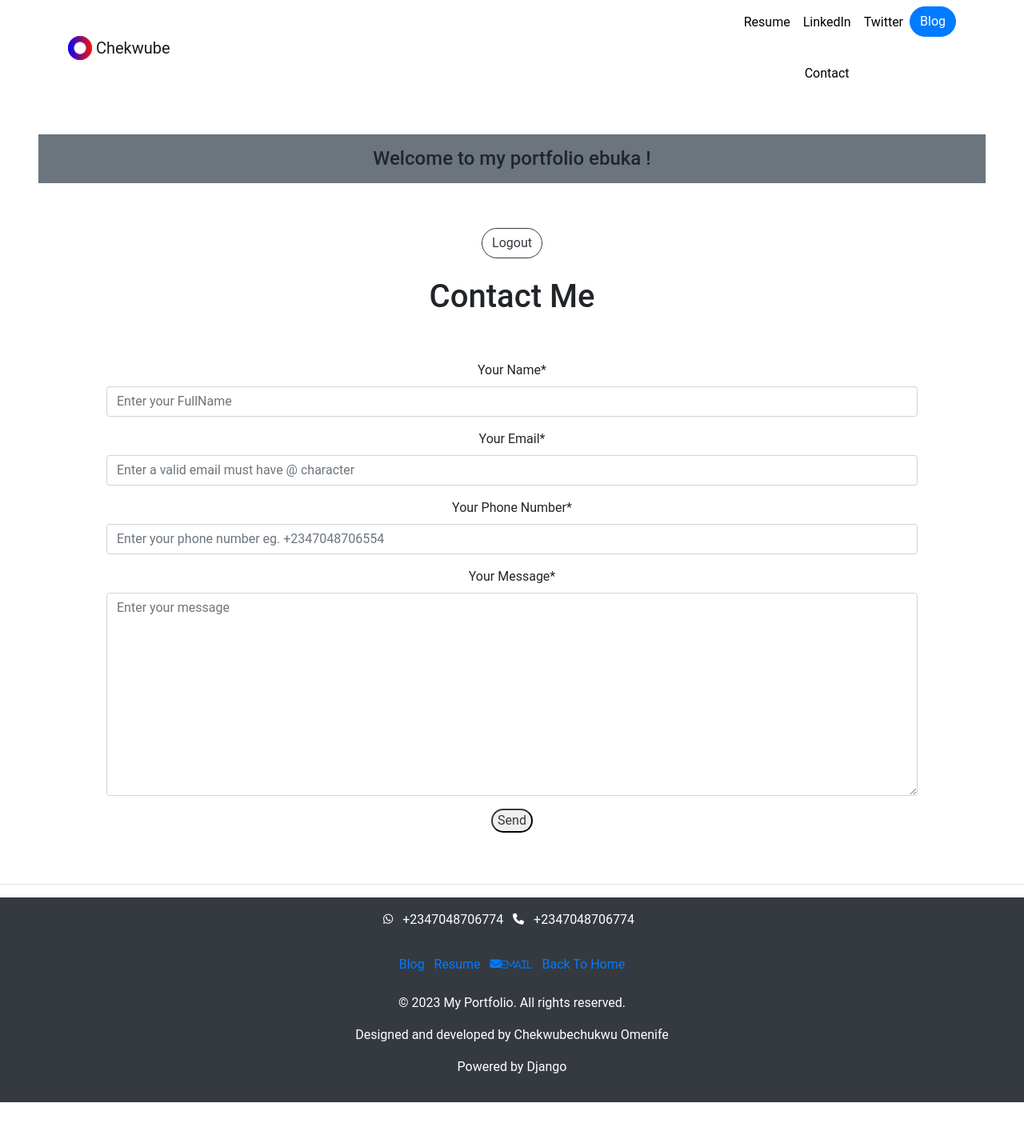
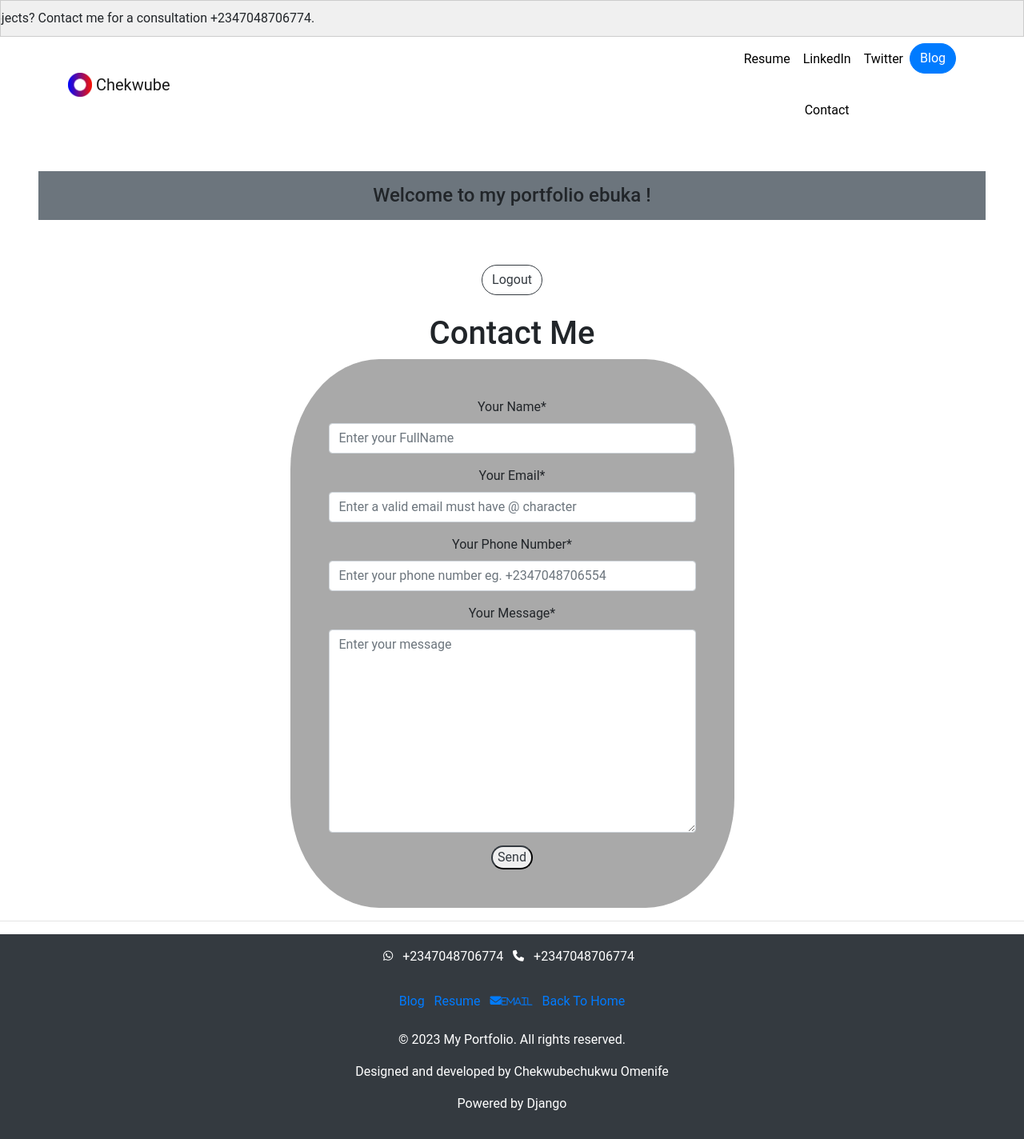
Before and after one commit to Xcheche/personal_portfolio, a Django app: page /contact_me/ in a window 1280 px wide. Shown: the whole page at 80% size. Before the commit the page ends 1378 px from the top, so only its background shows below. Run offline with Django 5.2, Linux system fonts and the light colour scheme; a user stored in the database is signed in; some libraries are stand-ins or nearby versions.

Commit message:
added marquee

```diff
--- a/portfolio/static/portfolio/custom.css
+++ b/portfolio/static/portfolio/custom.css
@@ -79,7 +79,14 @@
   background-color: #ccc;
 
 }
+.contact-form{
+  background-color: darkgrey;
+  margin: auto;
+  width: 50%;
+  height: 100%;
 
+  border-radius: 20%;
+}
 
 
 /* circular image */
@@ -100,3 +107,30 @@
     height: auto;
     display: block;
 }
+
+/* marquese */
+.marquee-container {
+    width: 100%;
+    overflow: hidden;
+    background-color: #f0f0f0;
+    border: 1px solid #ccc;
+    padding: 10px 0;
+    margin: auto;
+}
+
+.marquee {
+    display: inline-block;
+    white-space: nowrap;
+    animation: marquee 25s linear infinite;
+}
+
+@keyframes marquee {
+    0% {
+        transform: translateX(-100%);
+    }
+    100% {
+        transform: translateX(100%);
+    }
+}
+/*
+end of marquese */
--- a/portfolio/templates/portfolio/base.html
+++ b/portfolio/templates/portfolio/base.html
@@ -25,6 +25,13 @@
 </head>
 
 <body>
+    <!--Marquese-->
+                  <div class="marquee-container">
+        <div class="marquee">
+        Looking for a skilled developer to elevate your projects? Contact me for a consultation +2347048706774.
+        </div>
+    </div>
+    <!--End of Marquese-->
 {% comment %} navbar {% endcomment %}
   <nav id="topNav" class="navbar navbar-expand-md navbar-light ">
     <div class="container ">
--- a/portfolio/templates/portfolio/contact_me.html
+++ b/portfolio/templates/portfolio/contact_me.html
@@ -20,7 +20,7 @@
       {% endfor %} {% endif %}
 
       <!--form -->
-      <form method="post" novalidate class="p-5 m-10">
+      <form method="post" novalidate class="p-5 m-10 contact-form">
         {% csrf_token %} {{ form|crispy }}
 
         <button class="bt btn-outline-dark rounded-pill" type="submit">
--- a/portfolio/templates/portfolio/home.html
+++ b/portfolio/templates/portfolio/home.html
@@ -32,7 +32,7 @@
 <h1 class="bio" d-flex justify-content-center>
   I'm Chekwube<span style="color: blue">chukwu</span> Omenife, a Back-end
   developer <br />proficient in the following stack: HTML, CSS, JavaScript,
-  Bootstrap, Python, Dart, Flutter, PostgreSQL, sqlite3, WordPress, GitHub,
+  Bootstrap, Tailwind, Python, Dart, C Language, PostgreSQL, sqlite3, WordPress, GitHub,
   Linux, Django.
   <p>
     Continuous learner, boundary pusher, project explorer. Feel free to reach
```
Also changed, not shown: db.sqlite3, 1 other file.
